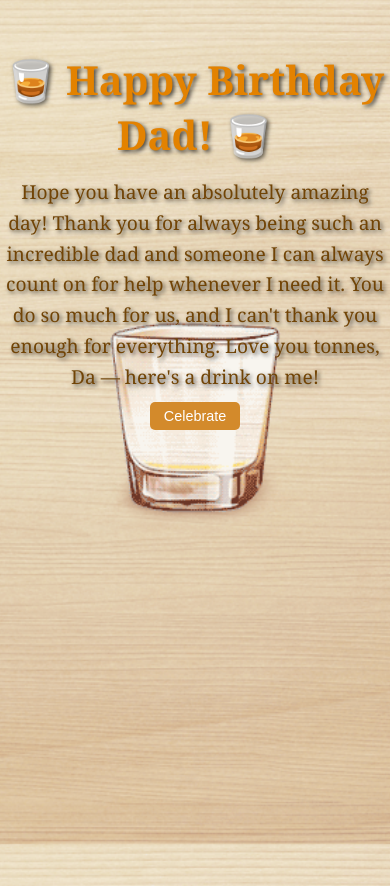
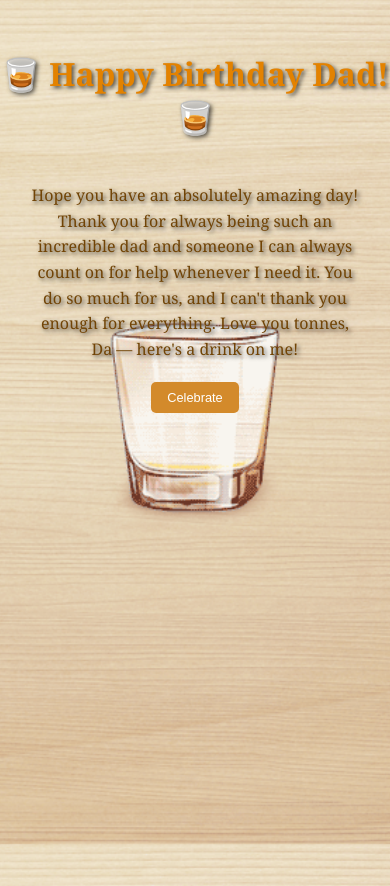
Before and after one commit to j-aronson/HappyBday, a plain HTML site: page index.html in a window 390 px wide. Drawn offline with Linux system fonts and the light colour scheme.

Commit message:
Update index.html for mobile

```diff
--- a/index.html
+++ b/index.html
@@ -9,7 +9,7 @@
             margin: 0;
             padding: 0;
             font-family: 'Georgia', serif;
-            background: url('frame_00_delay-1s.gif') no-repeat center center/cover; /* Set initial image */
+            background: url('frame_00_delay-1s.gif') no-repeat center center/cover;
             background-size: cover;
             background-attachment: fixed;
             height: 100vh;
@@ -25,12 +25,14 @@
             background: none;
             border-radius: 15px;
             max-width: 600px;
+            width: 90%; /* Ensures the container adjusts to the screen width */
             box-shadow: none;
             display: flex;
             flex-direction: column;
             justify-content: flex-start;
             align-items: center;
             margin-top: 10px;
+            padding: 20px; /* Added some padding for small screens */
         }
         h1 {
             font-size: 2.5em;
@@ -48,8 +50,8 @@
             color: #714406;
         }
         button {
-            padding: 6px 14px; /* Smaller padding */
-            font-size: 0.9em; /* Smaller font size */
+            padding: 6px 14px;
+            font-size: 0.9em;
             color: #fff;
             background-color: #d38a2b;
             border: none;
@@ -59,6 +61,21 @@
         }
         button:hover {
             background-color: #a56109;
+        }
+
+        /* Media query for mobile devices */
+        @media (max-width: 768px) {
+            h1 {
+                font-size: 2em; /* Make the title smaller on smaller screens */
+            }
+            p {
+                font-size: 1em; /* Adjust paragraph text size */
+                padding: 10px;
+            }
+            button {
+                font-size: 0.8em; /* Smaller button text */
+                padding: 8px 16px; /* Adjust button padding */
+            }
         }
     </style>
 </head>
```
